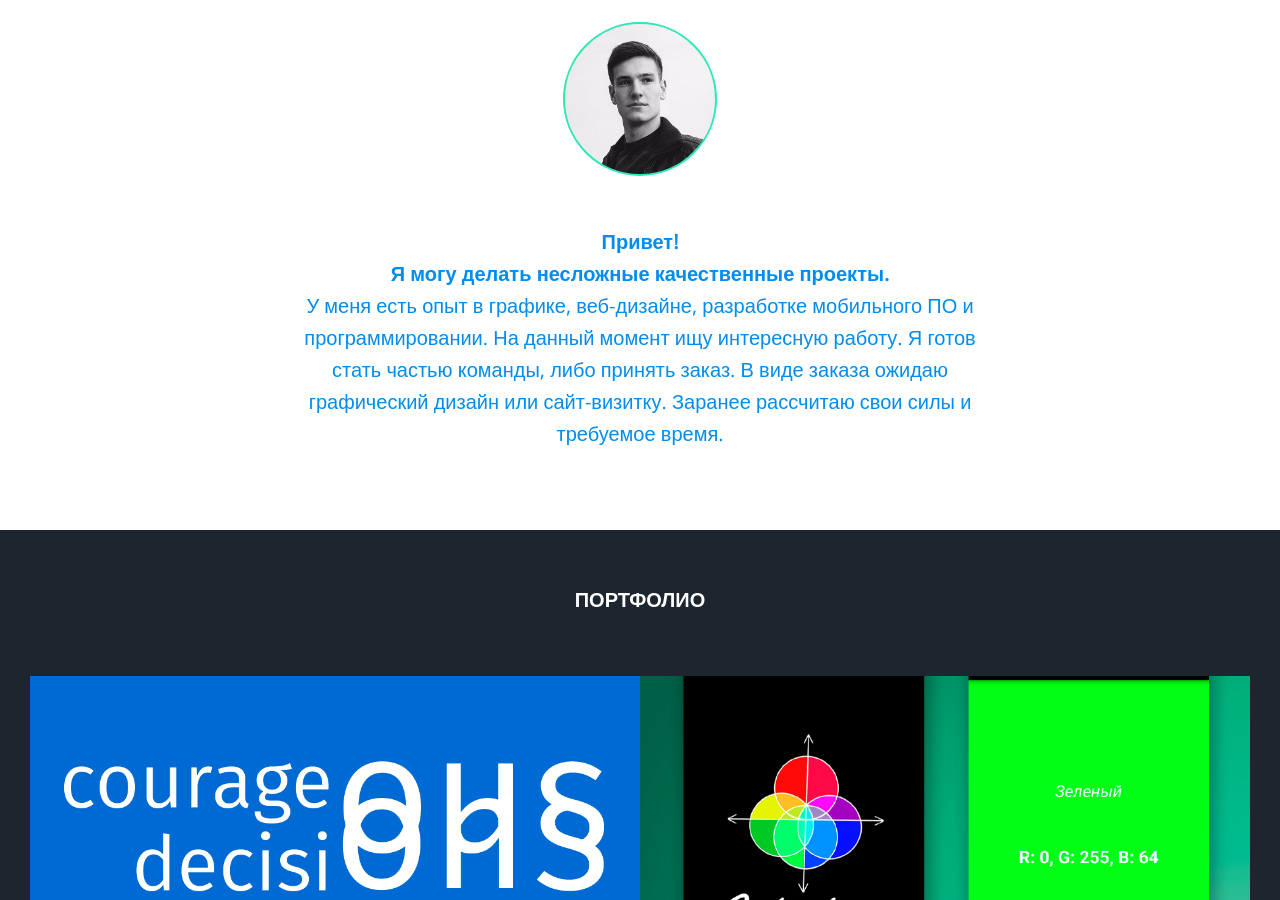
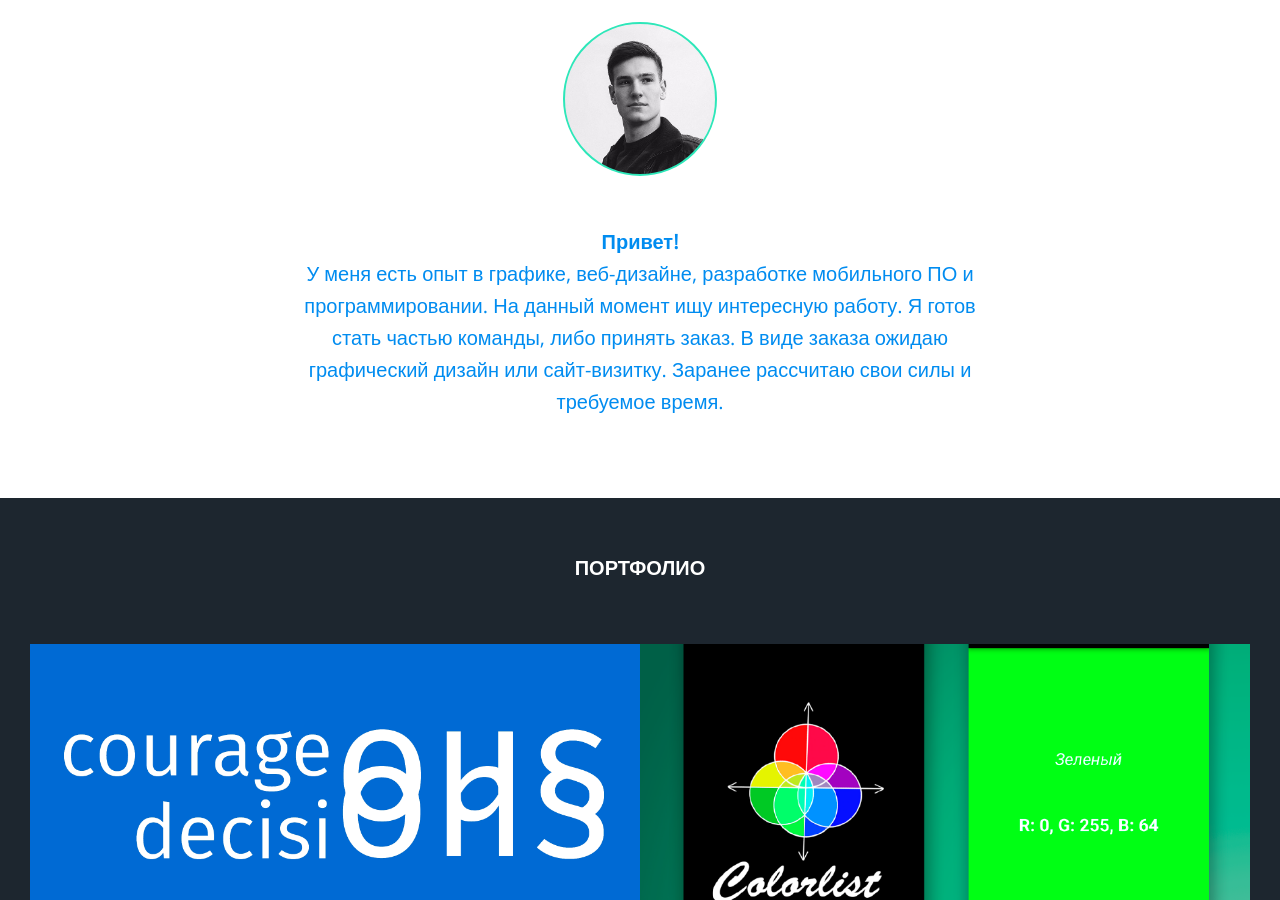
Before and after one commit to nikimakarov/Developer-beta, a Jekyll site: the page built from index.html, in a window 1280 px wide and 900 px high, scrolled down 549 px. Built offline with Jekyll 4.4.1, drawn with Linux system fonts in a browser that asks for light colours; nearby versions of some CDN libraries; some web fonts are replaced; library files that are not in the unit come from our copies.

Commit message:
jade again

```diff
--- a/_includes/about.html
+++ b/_includes/about.html
@@ -1,4 +1,4 @@
-<section class="about"><div id="about"></div><h4>Обо мне</h4><div class="face-lockup"><div class="face-img"><span></span></div></div><p class="blurb"><strong>Привет! </strong><br/><strong>Я могу делать несложные качественные проекты.</strong><br/>    У меня есть опыт в графике, веб-дизайне, разработке мобильного ПО и программировании.
+<section class="about"><div id="about"></div><h4>Обо мне</h4><div class="face-lockup"><div class="face-img"><span></span></div></div><p class="blurb"><strong>Привет! </strong><br/>    У меня есть опыт в графике, веб-дизайне, разработке мобильного ПО и программировании.
     На данный момент ищу интересную работу. Я готов стать частью команды, либо принять заказ.
     В виде заказа ожидаю графический дизайн или сайт-визитку.
     Заранее рассчитаю свои силы и требуемое время.</p></section>
```
